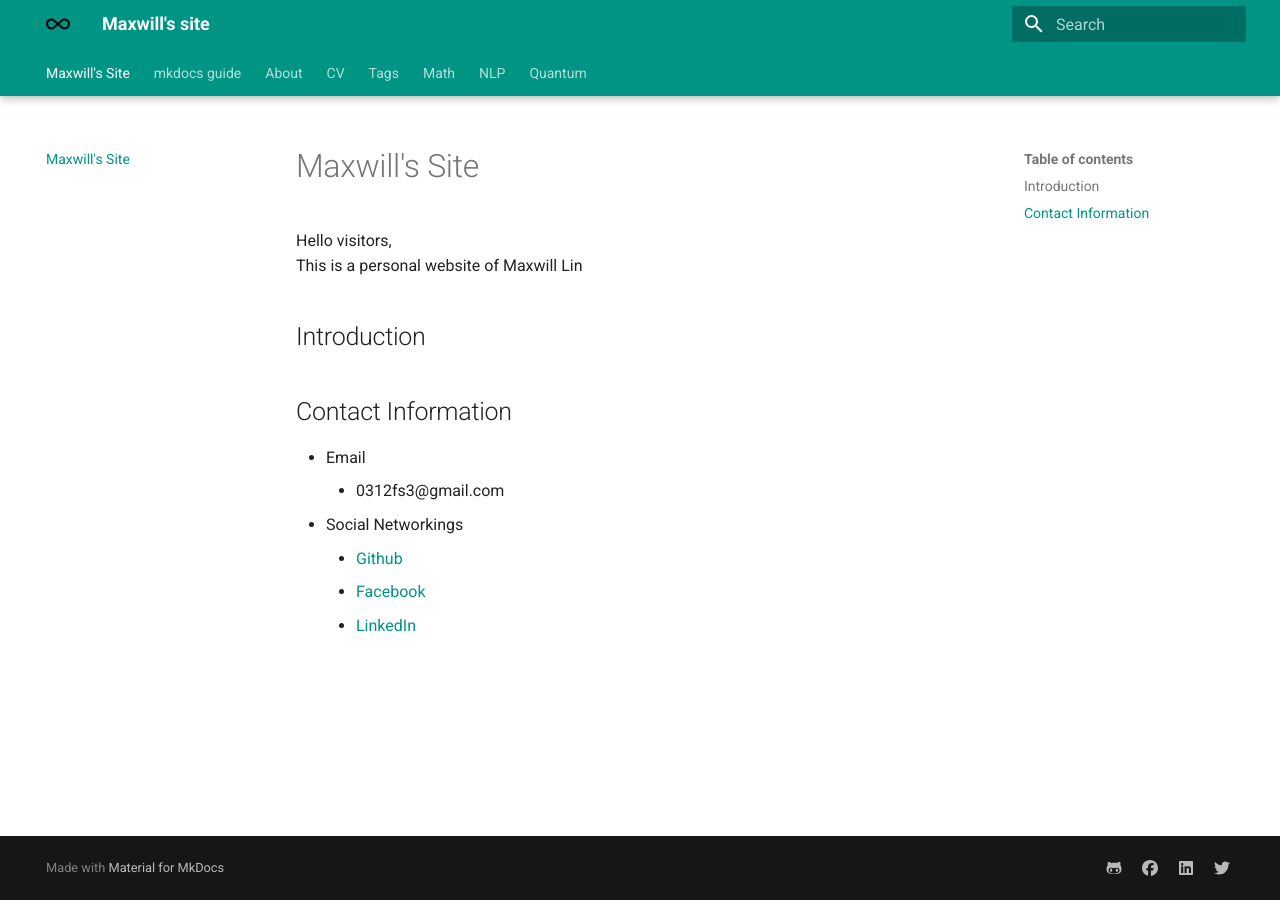
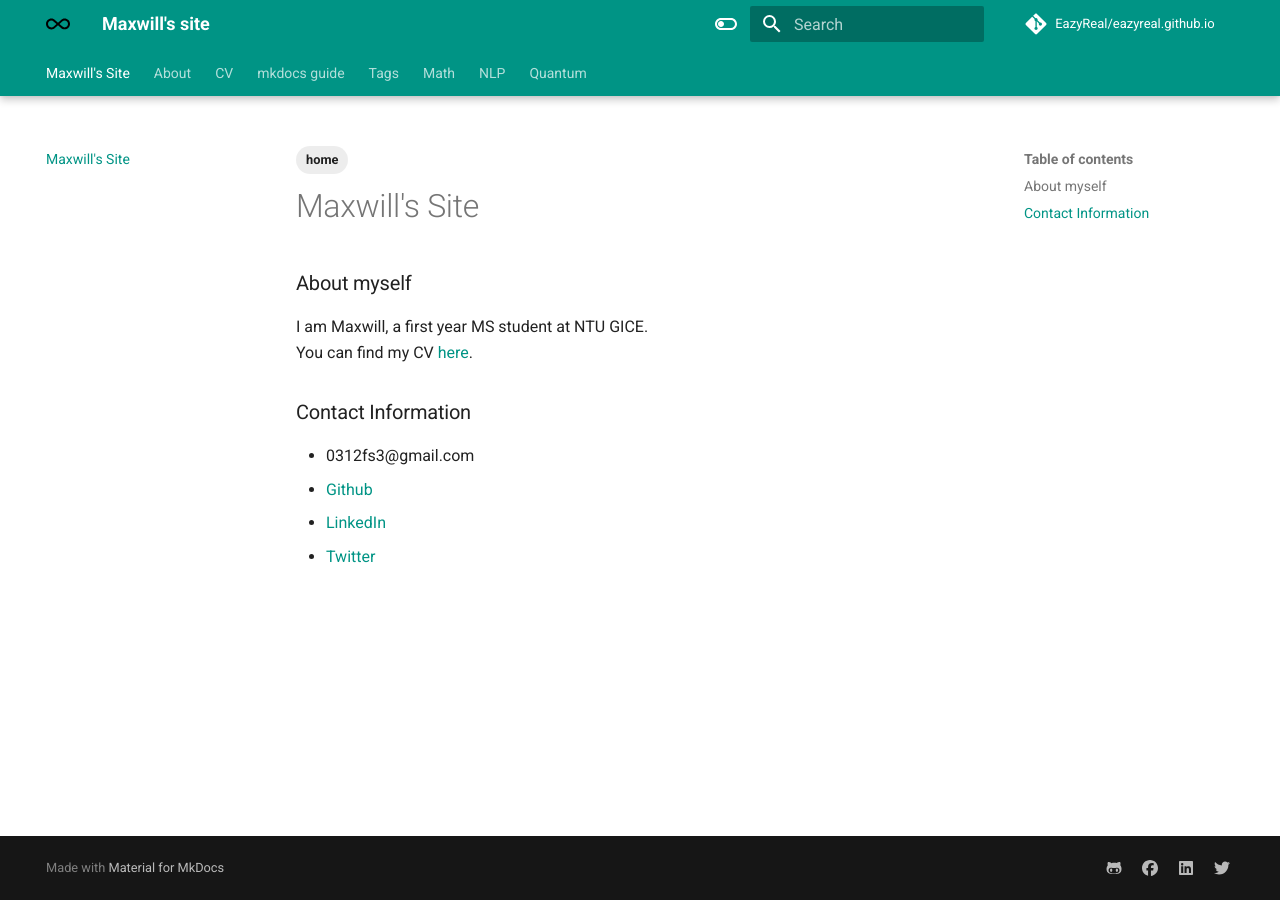
Before and after one commit to EazyReal/eazyreal.github.io, an MkDocs documentation site: the page built from docs/index.md, in a window 1280 px wide. Built offline with MkDocs 1.6.1 and Material for MkDocs 9.7.7, drawn with Linux system fonts in a browser that asks for light colours; comment, search, counter and statistics services are not loaded.

```diff
--- a/docs/index.md
+++ b/docs/index.md
@@ -6,17 +6,13 @@ tags:
 
 # Maxwill's Site
 
-Hello visitors,
-This is a personal website of Maxwill Lin
+### About myself
 
-## Introduction
+I am Maxwill, a first year MS student at NTU GICE.
+You can find my CV [here](./cv.md).
 
-
-## Contact Information
-
-- Email
-    - 0312fs3@gmail.com
-- Social Networkings
-    - [Github](https://github.com/EazyReal)
-    - [Facebook](https://www.facebook.com/profile.php?id=100016734543516)
-    - [LinkedIn](https://www.linkedin.com/in/yan-tong-lin-ba4a72194/)
+### Contact Information
+- 0312fs3@gmail.com
+- [Github](https://github.com/EazyReal)
+- [LinkedIn](https://www.linkedin.com/in/maxwilllin/)
+- [Twitter](https://twitter.com/tensorfi)
--- a/mkdocs.yml
+++ b/mkdocs.yml
@@ -1,24 +1,29 @@
 # Project information
 site_name: Maxwill's site
-# site_description: 'Maxwill's personal website'
-# site_author: 'Maxwill - Yan-Tong Lin'
-# site_url: 'https://eazyreal.github.io/'
+site_description: Maxwill's personal website
+site_author: Maxwill
+site_url: https://maxwill.one/
 
 # Repository
-# repo_name: 'EazyReal/eazyreal.github.io'
-# repo_url: 'https://github.com/EazyReal/eazyreal.github.io'
-
-# Navigation
+repo_name: EazyReal/eazyreal.github.io
+repo_url: https://github.com/EazyReal/eazyreal.github.io
 edit_uri: https://github.com/EazyReal/eazyreal.github.io/tree/main/docs/
 
 # Theme
 theme:
-  name: "material"
-  custom_dir: "overrides"
+  name: material
+  custom_dir: overrides
   palette:
-    scheme: "default"
-    primary: "teal"
-    accent: "indigo"
+    - scheme: default
+      primary: teal
+      accent: indigo
+      toggle:
+        icon: material/toggle-switch-off-outline
+        name: Switch to dark mode
+    - scheme: slate
+      toggle:
+        icon: material/toggle-switch
+        name: Switch to light mode=
   features:
     - navigation.tabs
     - navigation.tabs.sticky
@@ -36,11 +41,6 @@ theme:
     repo: fontawesome/brands/git-alt
   logo: "img/infinity.svg"
   favicon: "img/favicon.ico"
-  plugins:
-    - tags:
-      tags_file: tags.md
-    - search
-    - git-revision-date
 
 extra:
   #social links at btm
@@ -68,6 +68,13 @@ markdown_extensions:
   - toc:
       permalink: true
 
+# Plugins
+plugins:
+  - search
+  - git-revision-date
+  - tags:
+      tags_file: tags.md
+
 # for math
 extra_javascript:
   - https://cdnjs.cloudflare.com/ajax/libs/mathjax/2.7.5/MathJax.js?config=TeX-AMS_HTML
--- a/requirements.txt
+++ b/requirements.txt
@@ -1,3 +1,5 @@
 mkdocs-material
+mkdocs-minify-plugin
+mkdocs-git-revision-date-plugin
+mkdocs-redirects
 python-markdown-math
-mkdocs-git-revision-date-plugin
```
Also changed, not shown: docs/about.md (+1 -1 lines), docs/mkdocs.md (renamed from docs/Mkdocs_Guide.md).
